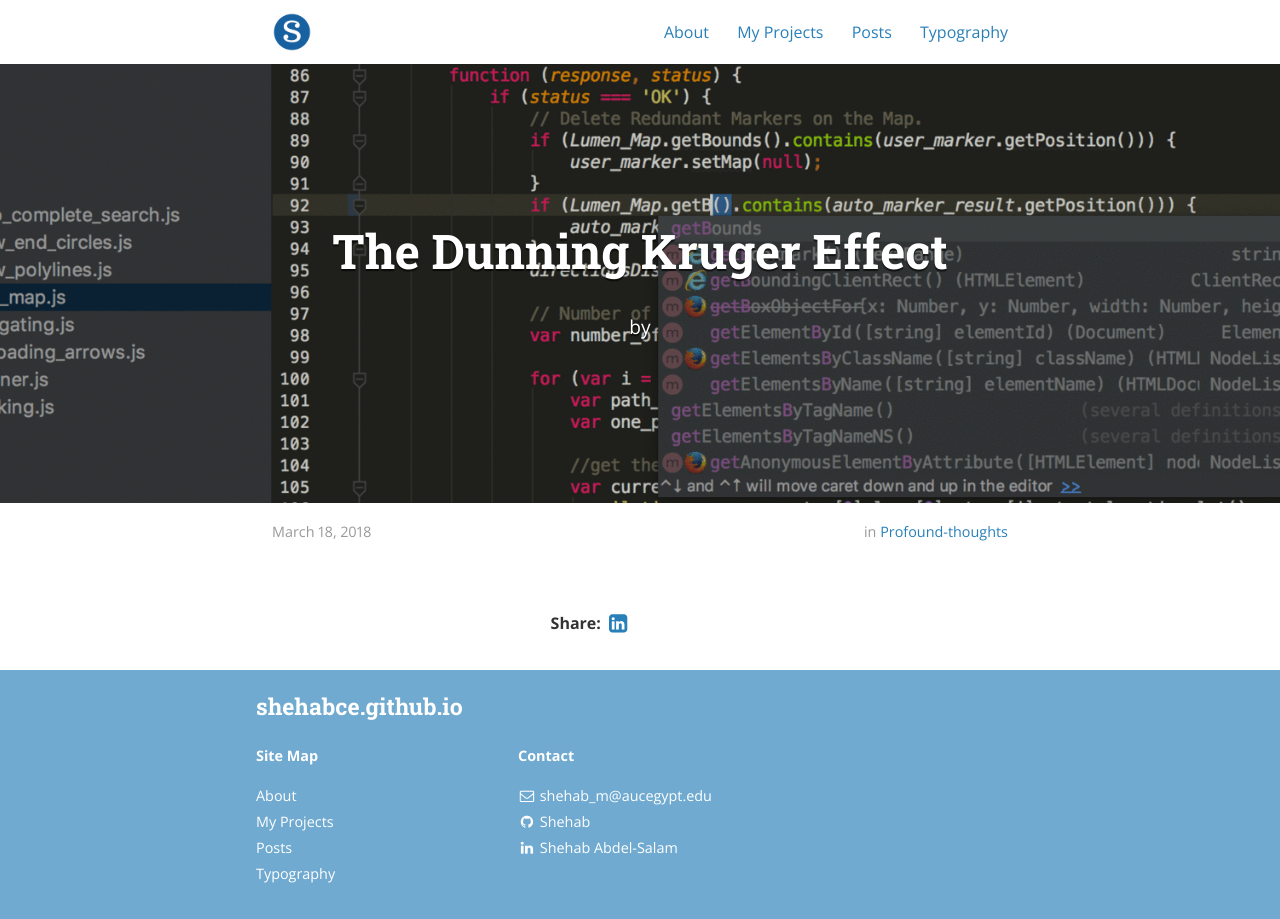
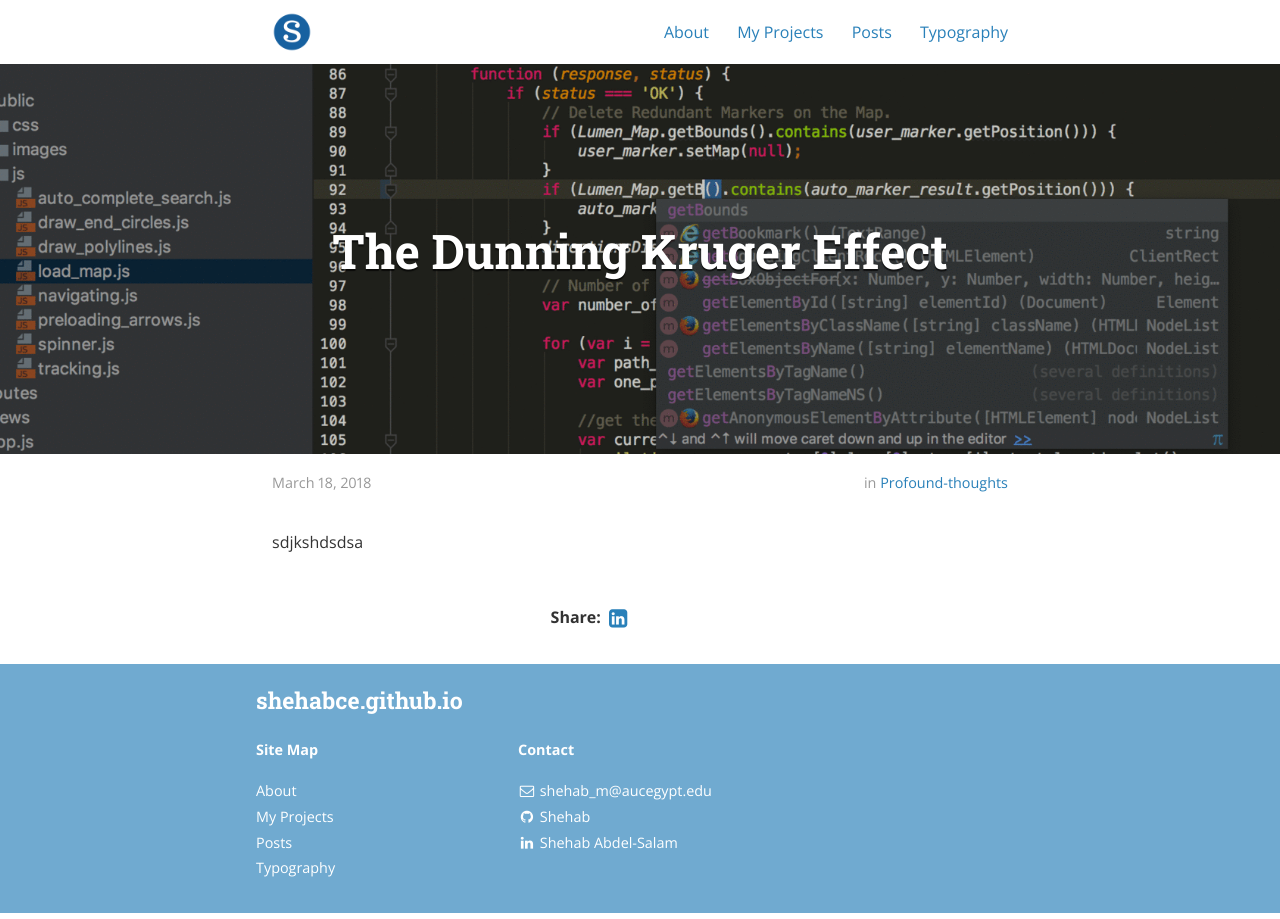
Before and after one commit to ShehabCE/shehabce.github.io, a Jekyll site: the page built from _posts/2018-08-13-The-Dunning-Kruger-effect.markdown, in a window 1280 px wide. Built offline with Jekyll 4.4.1, drawn with Linux system fonts in a browser that asks for light colours; nearby versions of some CDN libraries.

Commit message:
playing with snippets.

```diff
--- a/_config.yml
+++ b/_config.yml
@@ -49,10 +49,10 @@
 # Category descriptions (for archive pages)
 descriptions:
   - cat: Profound-Thoughts
-    desc: "Some thoughtful stuff."
+    # desc: "Some thoughtful stuff."
 
   - cat: Technical
-    desc: "Some tech stuff."
+    # desc: "Some tech stuff."
 
   # - cat: Projects
   #   desc: "Showcasing my work."
--- a/_layouts/post.html
+++ b/_layouts/post.html
@@ -7,7 +7,7 @@
   <div class="scrim {% if page.cover %}has-cover{% endif %}">
     <header class="post-header">
       <h1 class="title">{{ page.title }}</h1>
-      <p class="info">by <strong>{{ page.author }}</strong></p>
+      <!-- <p class="info">by <strong>{{ page.author }}</strong></p> -->
     </header>
   </div>
 </div>
--- a/_posts/2018-08-13-The-Dunning-Kruger-effect.markdown
+++ b/_posts/2018-08-13-The-Dunning-Kruger-effect.markdown
@@ -6,3 +6,4 @@
 categories: Profound-Thoughts
 cover:  "/assets/ides-do-hurt.png"
 ---
+sdjkshdsdsa
```
